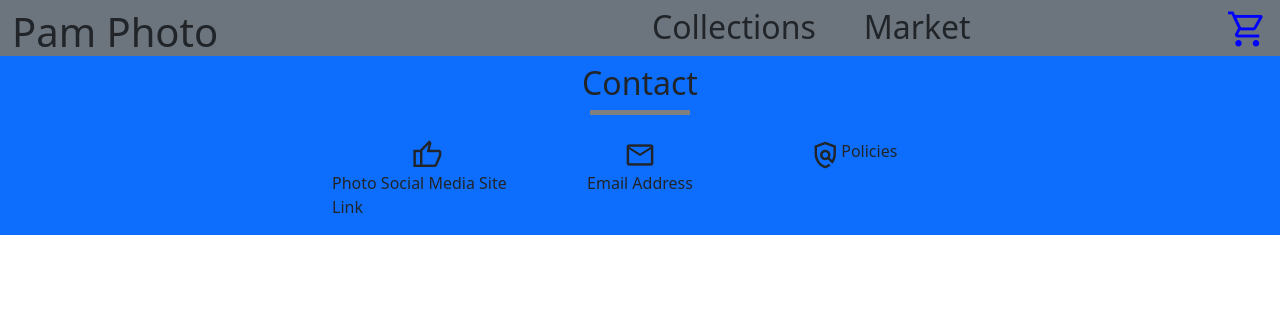
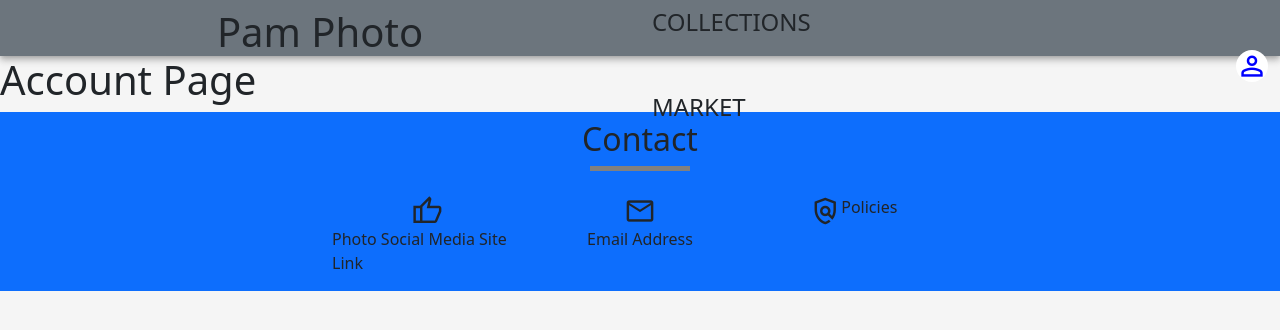
Before and after one commit to EricTimRussell/pam-photo, a Vue app: page /account in a window 1280 px wide. Shown: the top 330 px of the page. Built offline with nearby package versions, Linux system fonts and the light colour scheme.

Commit message:
styling and accountView

```diff
--- a/src/components/FooterComponent.vue
+++ b/src/components/FooterComponent.vue
@@ -28,13 +28,11 @@
         </a>
       </div>
       <div class="d-flex justify-content-center col-12 col-md-2 pt-3">
-
-        <span class="d-flex justify-content-center fs-lg material-symbols-outlined" data-bs-toggle="modal"
+        <span class="d-flex justify-content-center fs-lg material-symbols-outlined selectable" data-bs-toggle="modal"
           data-bs-target="#policies">
           policy
         </span>
         <p>Policies</p>
-
       </div>
     </div>
   </section>
--- a/src/components/NavbarComponent.vue
+++ b/src/components/NavbarComponent.vue
@@ -1,24 +1,24 @@
 <template>
   <div class="container-fluid bg-secondary elevation-5 height pt-2">
     <nav class="row">
-      <div class="d-flex col-md-6 col-6 order-sm-1 order-md-1">
+      <div class="d-flex justify-content-center col-md-6 col-6 order-sm-1 order-md-1">
         <router-link to="/">
           <h1>Pam Photo</h1>
         </router-link>
       </div>
-      <div class="col-md-3 col-6 order-sm-2 order-md-3 d-flex justify-content-end">
-        <router-link to="/cart" class="btn-blank">
-          <span class="material-symbols-outlined fs-xl selectable cart-avatar">
-            shopping_cart
+      <div class="col-md-3 col-6 order-sm-2 order-md-3 d-flex justify-content-end align-content-center flex-wrap">
+        <router-link to="/account" class="btn-blank">
+          <span class="material-symbols-outlined fs-lg selectable cart-avatar">
+            person
           </span>
         </router-link>
       </div>
-      <div class="d-flex col-md-3 col-sm-12 gap-5 order-sm-3 order-md-2">
+      <div class="d-flex align-content-center flex-wrap col-md-3 col-sm-12 gap-5 order-sm-3 order-md-2">
         <router-link to="/collections">
-          <h2 class="links text-2xl">Collections</h2>
+          <h4 class="links text-2xl">COLLECTIONS</h4>
         </router-link>
         <router-link to="/market">
-          <h2 class="links text-2xl">Market</h2>
+          <h4 class="links text-2xl">MARKET</h4>
         </router-link>
       </div>
     </nav>
@@ -52,6 +52,8 @@ export default {
 
 .cart-avatar {
   color: blue;
+  border-radius: 50%;
+  background-color: white;
 }
 
 .cart-avatar:hover {
--- a/src/router/index.js
+++ b/src/router/index.js
@@ -3,6 +3,7 @@ import HomeView from '../views/HomeView.vue'
 import CollectionsView from '../views/CollectionsView.vue'
 import MarketView from '../views/MarketView.vue'
 import CartView from '../views/CartView.vue'
+import AccountView from '../views/AccountView.vue'
 
 const router = createRouter({
   history: createWebHistory(import.meta.env.BASE_URL),
@@ -26,6 +27,11 @@ const router = createRouter({
       path: '/cart',
       name: 'Cart',
       component: CartView
+    },
+    {
+      path: '/account',
+      name: 'Account',
+      component: AccountView
     }
   ]
 })
--- a/src/scss/styles.scss
+++ b/src/scss/styles.scss
@@ -42,3 +42,7 @@
 .links:hover {
   border-bottom: 1px solid black;
 }
+
+body {
+  background-color: whitesmoke
+}
--- /dev/null
+++ b/src/views/AccountView.vue
@@ -0,0 +1,19 @@
+<template>
+  <div>
+    <h1>Account Page</h1>
+  </div>
+</template>
+
+<script>
+export default {
+  setup() {
+
+
+    return {}
+  }
+}
+</script>
+
+<style lang="scss" scoped>
+
+</style>
```
